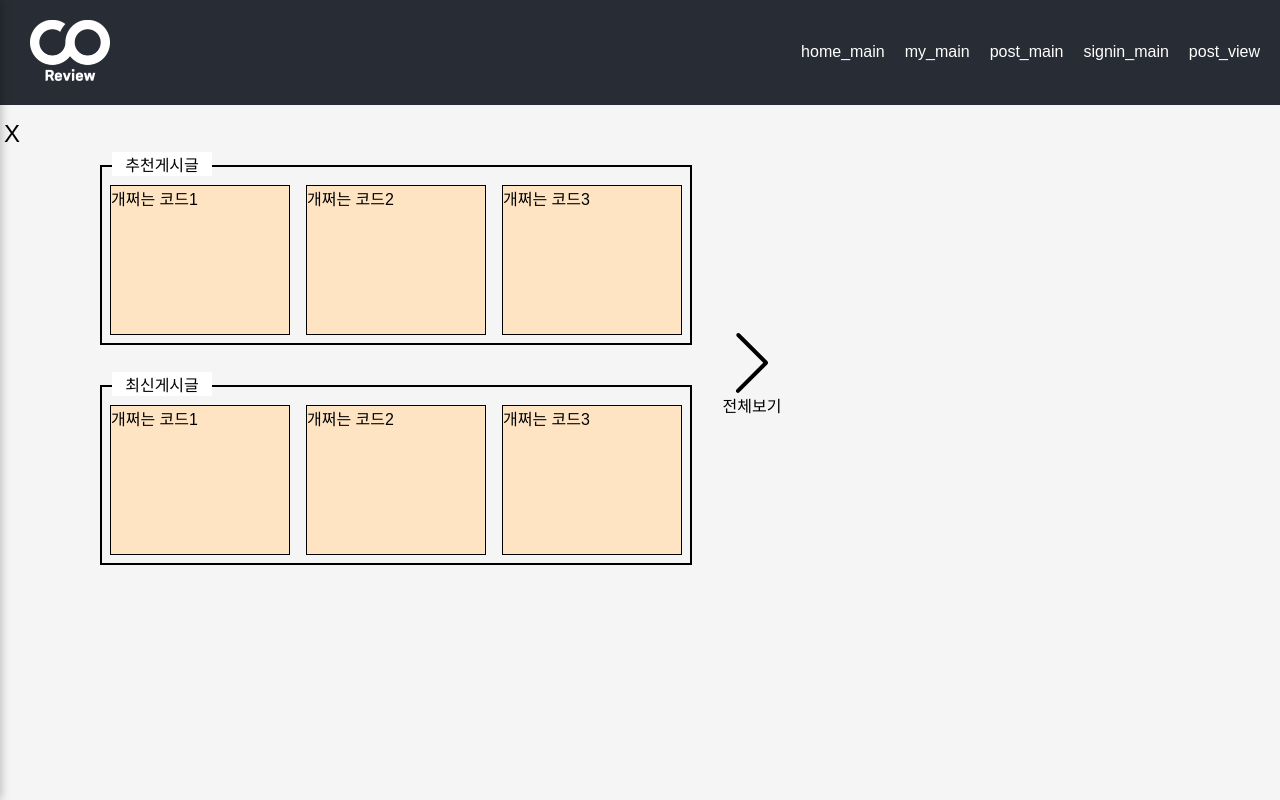
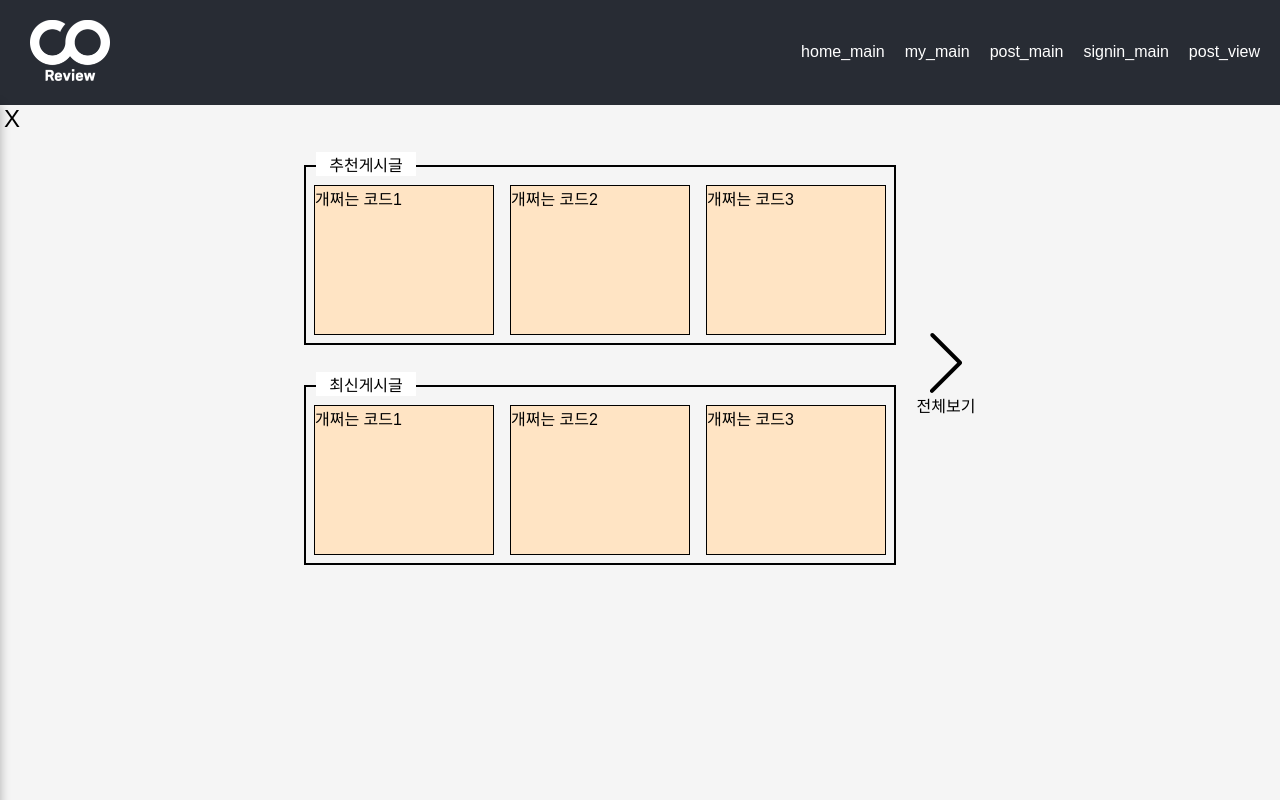
Before and after one commit to Core-View/Front-End, a React (Create React App) app in the folder front/: page / in a window 1280 px wide. Built offline with nearby package versions, Linux system fonts and the light colour scheme.

Commit message:
사이드바 변경

```diff
--- /dev/null
+++ b/front/src/Admin/Admin_main.jsx
@@ -0,0 +1,11 @@
+import React from "react";
+
+const Admin = () => {
+  return (
+    <div>
+      <div>ssssssssihi</div>
+    </div>
+  );
+};
+
+export default Admin;
--- a/front/src/App.js
+++ b/front/src/App.js
@@ -15,6 +15,8 @@ import SignUp from "./Sign/Sign_up/signup_main";
 import Post from "./Post/post_main";
 import PostView from "./Post/post_view";
 import CodeEditor from "./Post/post_code_editor";
+// Admin
+import Admin from "./Admin/Admin_main";
 
 function App() {
   return (
@@ -23,6 +25,7 @@ function App() {
         <Header />
         <Sidebar />
         <Routes>
+          <Route path="/admin" element={<Admin />} />
           <Route path="/" element={<Main />} />
           <Route path="my_main" element={<Mypage />} />
           <Route path="my_modify" element={<Mymodify />} />
--- a/front/src/Common/sidebar.css
+++ b/front/src/Common/sidebar.css
@@ -1,11 +1,11 @@
 .sidebar {
     display: flex;
     position: fixed;
-    top: 0;
+    top: 105px;
     left: 0;
     height: 100%;
-    width: 230px;
-    background-color: none;
+    width: 200px;
+    background-color: blue;
     box-shadow: 0 0 10px rgba(0, 0, 0, 0.3);
     transform: translateX(-100%);
     transition: transform 0.3s ease-in-out;
@@ -17,7 +17,6 @@
 }
 
 .rank {
-    margin-top: 100px;
     width: 100%;
     display: flex;
     flex-direction: column;
@@ -46,7 +45,6 @@
 }
 
 .rank>div {
-    margin-top: 5px;
     width: 100%;
     text-align: center;
     font-size: 20px;
@@ -79,7 +77,7 @@
 
 .clicker {
     position: absolute;
-    top: 120px;
+    top: 0px;
     right: -20px;
     font-size: 24px;
     cursor: pointer;
--- a/front/src/Home/home_main.css
+++ b/front/src/Home/home_main.css
@@ -1,14 +1,14 @@
 .home-container {
-    width: 1080px;
+    width: 100%;
     display: flex;
+    justify-content: center;
     text-align: center;
     margin: 0 auto;
     margin-top: 60px;
 }
 
-section {
-    width: 100%;
-    margin-right: 30px;
+.home-mid {
+    width: 600px;
 }
 
 .post {
@@ -57,6 +57,7 @@ section {
 .home_right {
     align-items: center;
     display: flex;
+    margin-left: 20px;
 }
 
 .home_right>div {
--- a/front/src/Home/home_main.jsx
+++ b/front/src/Home/home_main.jsx
@@ -1,7 +1,7 @@
 import React from "react";
 import "./home_main.css";
 import { SlArrowRight } from "react-icons/sl";
-import { useBeforeUnload, useNavigate } from "react-router-dom";
+import { useNavigate } from "react-router-dom";
 const Main = () => {
   const navigate = useNavigate();
   return (
```
Also changed, not shown: front/src/Admin/admin_main.css (added).
